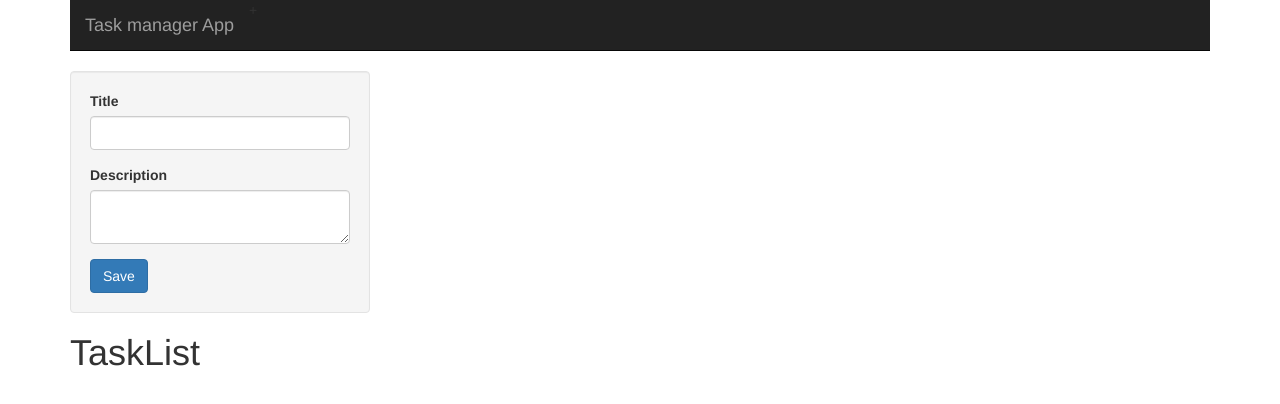
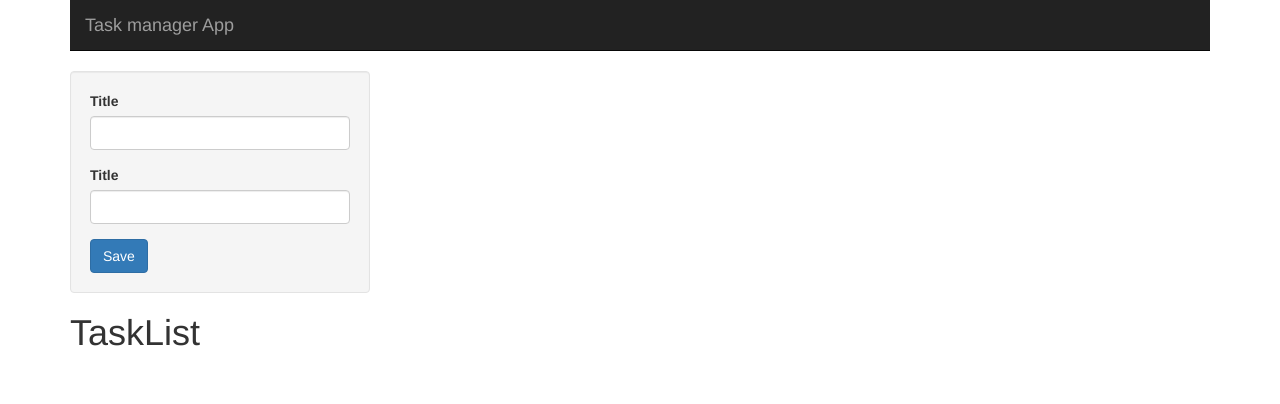
Before and after one commit to kevinthicke/Task-manager-React-Typescript-, a React app: page / in a window 1280 px wide. Shown: the top 404 px of the page. Built offline with nearby package versions, Linux system fonts and the light colour scheme.

Commit message:
Form Item working!

```diff
--- a/src/components/Header.tsx
+++ b/src/components/Header.tsx
@@ -6,18 +6,14 @@ interface HeaderProps {
     link: string
 }
 
-export default class Header extends React.Component <HeaderProps,any> {
-    render() {
-        const { title, link } = this.props;
-
-        return (
+const Header: React.SFC<HeaderProps> = ({ title, link }) => (
     <Navbar inverse staticTop>
         <Navbar.Header>
             <Navbar.Brand>
                 <a href={link}>{title}</a>
             </Navbar.Brand>
         </Navbar.Header>
-            +</Navbar>
+    </Navbar>
 )
-    }
-}
+
+export default Header;
--- a/src/components/TaskForm/FormItem.tsx
+++ b/src/components/TaskForm/FormItem.tsx
@@ -0,0 +1,26 @@
+import * as React from 'react';
+import { FormGroup, ControlLabel, FormControl } from 'react-bootstrap';
+
+export default class FormItem extends React.Component <any,any> {
+    constructor(props: any) {
+        super(props);
+
+        this.handleOnChange = this.handleOnChange.bind(this);
+    }
+
+    handleOnChange(event: any) {
+        const { name, value } = event.target;
+        this.props.handleFormOnChange({ name, value });
+    }
+
+    render () {
+        return (
+            <FormGroup>
+                <ControlLabel>Title</ControlLabel>
+                <FormControl type="text"
+                             name={this.props.name}
+                             onChange={this.handleOnChange}/>
+            </FormGroup>
+        )
+    }
+}
--- a/src/components/TaskForm/index.tsx
+++ b/src/components/TaskForm/index.tsx
@@ -1,6 +1,7 @@
 import * as React from 'react';
 import { Button, FormGroup, ControlLabel, FormControl, Well } from 'react-bootstrap';
 import { ITask } from '../../interfaces';
+import FormItem from './FormItem';
 
 const TaskFormStyle = {
   width: '300px'
@@ -24,13 +25,7 @@ export default class TaskForm extends React.Component <TaskFormProps,TaskFormSta
         }
 
         this.handleAddTask = this.handleAddTask.bind(this);
-        this.handleOnChange = this.handleOnChange.bind(this);
-      }
-
-      handleOnChange(event: React.FormEvent<FormControl>) {
-        const { value, name } = event.target as HTMLInputElement;
-
-        this.setState({ ...this.state, [name]: value })
+        this.handleFormOnChange = this.handleFormOnChange.bind(this);
       }
 
       handleAddTask(event: React.FormEvent<HTMLFormElement>) {
@@ -39,28 +34,18 @@ export default class TaskForm extends React.Component <TaskFormProps,TaskFormSta
         this.props.addNewTask(this.state);
       }
 
+      handleFormOnChange(event: any) {
+        this.setState({ ...this.state, [event.name]: event.value });
+      }
+
       render() {
-        const { title, description } = this.state;
 
         return (
           <Well style={TaskFormStyle}>
             <form onSubmit={event => this.handleAddTask(event)}>
-                    <FormGroup>
-                        <ControlLabel>Title</ControlLabel>
-                        <FormControl type="text"
-                                     name="title"
-                                     value={title}
-                                     onChange={this.handleOnChange}/>
-                    </FormGroup>
-                    <FormGroup>
-                        <ControlLabel>Description</ControlLabel>
-                        <FormControl type="text"
-                                     componentClass="textarea"
-                                     value={description}
-                                     name="description"
-                                     onChange={this.handleOnChange}/>
-                    </FormGroup>
-                    <Button type="submit" bsStyle="primary">Save</Button>
+              <FormItem handleFormOnChange={this.handleFormOnChange} name={'title'}/>
+              <FormItem handleFormOnChange={this.handleFormOnChange} name={'description'}/>
+              <Button type="submit" bsStyle="primary">Save</Button>
             </form>
           </Well>
         )
```
Lines whose indentation alone changed are shown as unchanged.
